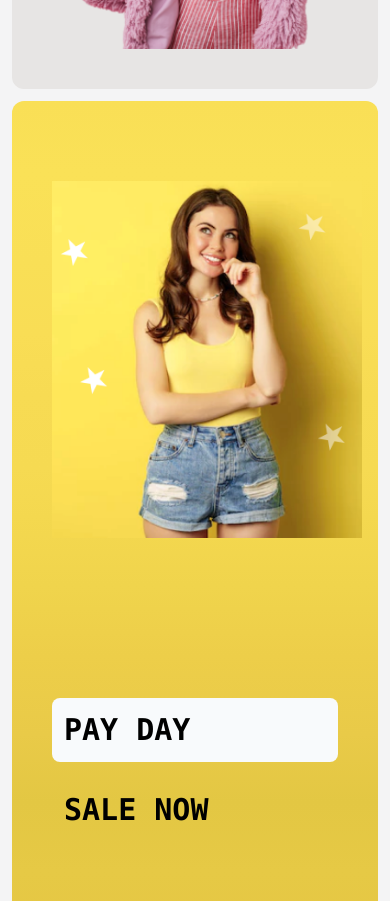
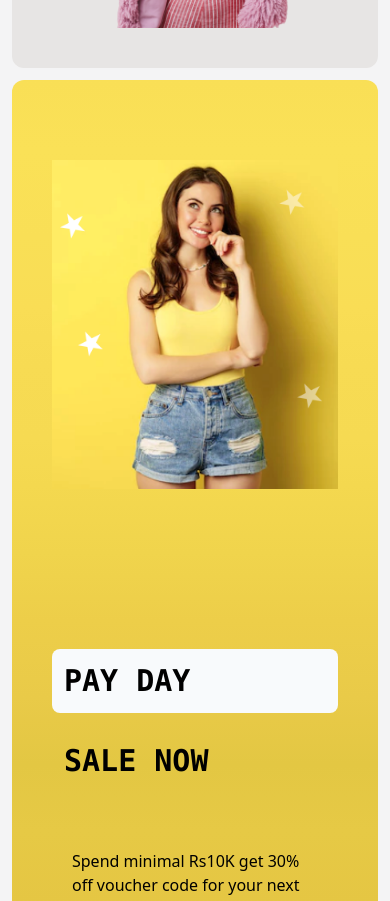
Before and after one commit to dhirendrasingh25/LuxeEssentials, a React (Vite) app: page / in a window 390 px wide. Shown: the part 860-1761 px from the top of the page. Built offline with nearby package versions, Linux system fonts and the light colour scheme.

Commit message:
updates home

```diff
--- a/src/Components/Home.jsx
+++ b/src/Components/Home.jsx
@@ -21,7 +21,7 @@ const Home = () => {
                     </div>
                   </div>
                 </div>
-                <div class=' flex w-screen h-auto  justify-center items-center'>
+                <div class=' flex sm:w-screen h-auto  justify-center items-center'>
                 <img class=' sm:w-9/12 sm:h-9/12 p-10 '
 
                 src='../firstpage.svg'></img>
@@ -32,8 +32,8 @@ const Home = () => {
         <div class='flex  sm:flex-row flex-col rounded-xl sm:p-20 sm:pt-20 sm:m-10 pt-10 m-3'
         style={{background: "linear-gradient(360deg, #E0C340 0%, #DFC23E 3.93%, #E1C441 7.23%, #E3C743 10.23%, #E4C542 13.14%, #E6C744 16.22%, #E7C845 19.84%, #E5C643 24.38%, #E6C945 31.00%, #E3C743 37.19%, #E9CA48 43.33%, #EDCE49 50.36%, #F0D44C 56.57%, #F4D84F 62.71%, #F6DA52 67.12%, #F7DB53 73.77%, #F9DD55 79.08%, #F9DF56 85.64%, #FAE157 93.50%, #F9DF56 100%)"}}>
 
-                <div class=' flex w-screen h-auto  justify-center items-center'>
-                <img class=' sm:w-9/12 sm:h-9/12 p-10 rounded-xl'
+                <div class=' flex sm:w-screen h-auto  justify-center items-center overflow-hidden'>
+                <img class=' sm:w-9/12 sm:h-9/12 p-10 rounded-xl '
 
                 src='../second.png'></img>
                 </div>
```
